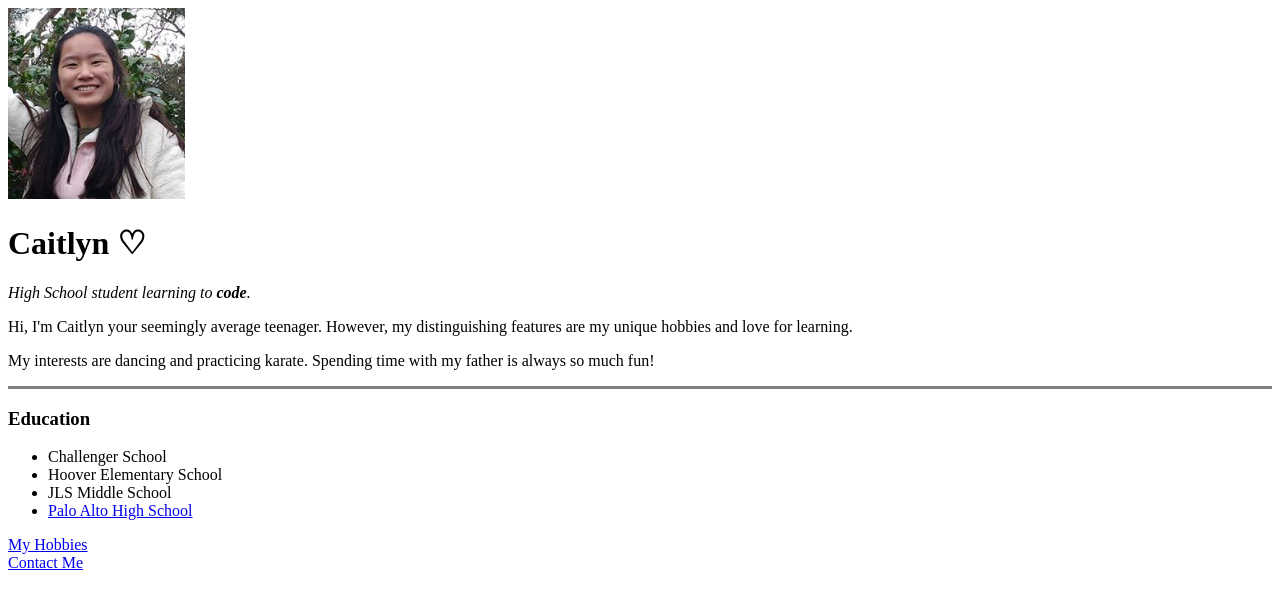
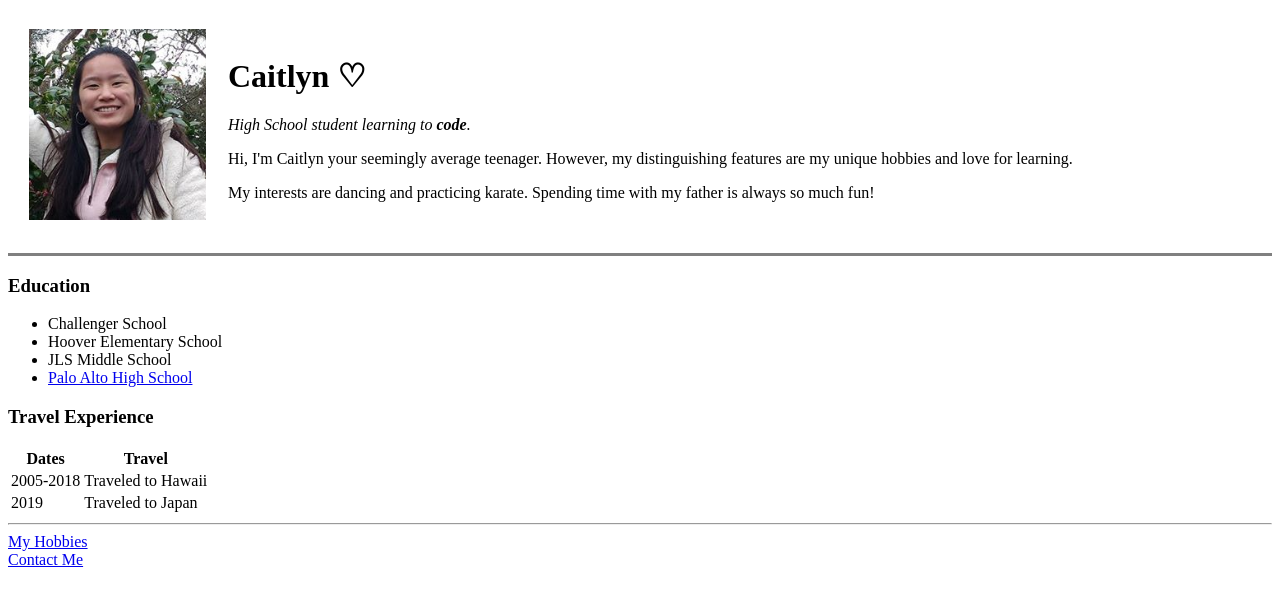
Before and after one commit to caitlynbakery/caitlyn-profile, a plain HTML site: page index.html in a window 1280 px wide. Drawn offline with nearby package versions, Linux system fonts and the light colour scheme.

Commit message:
finished video 21

```diff
--- a/index.html
+++ b/index.html
@@ -2,18 +2,27 @@
 <html lang="en" dir="ltr">
 
 <head>
+
+<script src="https://stackpath.bootstrapcdn.com/bootstrap/4.3.1/js/bootstrap.min.js" integrity="sha384-JjSmVgyd0p3pXB1rRibZUAYoIIy6OrQ6VrjIEaFf/nJGzIxFDsf4x0xIM+B07jRM" crossorigin="anonymous"></script>
   <meta charset="utf-8">
   <title>Caitlyn's Personal Site ♡</title>
 </head>
 
 <body>
-  <img src="images/caitlyn-profile.png" alt="caitlyn profile picture">
-  <h1>Caitlyn ♡</h1>
-  <p><em>High School student learning to <strong>code</strong>.</em></p>
-  <p>Hi, I'm Caitlyn your seemingly average teenager. However, my distinguishing
-    features are my unique hobbies and love for learning.</p>
-  <p>My interests are dancing and practicing karate. Spending time with my father
-  is always so much fun!</p>
+
+  <table cellspacing="20">
+    <tr>
+      <td><img src="images/caitlyn-profile.png" alt="caitlyn profile picture"></td>
+      <td><h1>Caitlyn ♡</h1>
+      <p><em>High School student learning to <strong>code</strong>.</em></p>
+      <p>Hi, I'm Caitlyn your seemingly average teenager. However, my distinguishing
+        features are my unique hobbies and love for learning.</p>
+      <p>My interests are dancing and practicing karate. Spending time with my father
+      is always so much fun!</p></td>
+    </tr>
+  </table>
+
+
   <hr size="3" noshade>
   <h3>Education</h3>
   <ul>
@@ -22,11 +31,34 @@
     <li>JLS Middle School</li>
     <li><a href="https://paly.net/">Palo Alto High School</a></li>
   </ul>
+  <h3>Travel Experience</h3>
+  <table>
+    <thead>
+      <tr>
+        <th>Dates</th>
+        <th>Travel</th>
+      </tr>
+    </thead>
+    <tbody>
+      <tr>
+        <td>2005-2018</td>
+        <td>Traveled to Hawaii</td>
+      </tr>
+      <tr>
+        <td>2019</td>
+        <td>Traveled to Japan</td>
+      </tr>
+    </tbody>
 
+  </table>
+  <hr>
   <a href="hobbies.html">My Hobbies</a>
   <br>
   <a href="contacts.html">Contact Me</a>
 
+  <script src="https://code.jquery.com/jquery-3.3.1.slim.min.js" integrity="sha384-q8i/X+965DzO0rT7abK41JStQIAqVgRVzpbzo5smXKp4YfRvH+8abtTE1Pi6jizo" crossorigin="anonymous"></script>
+  <script src="https://cdnjs.cloudflare.com/ajax/libs/popper.js/1.14.7/umd/popper.min.js" integrity="sha384-UO2eT0CpHqdSJQ6hJty5KVphtPhzWj9WO1clHTMGa3JDZwrnQq4sF86dIHNDz0W1" crossorigin="anonymous"></script>
+
 </body>
 
 </html>
```
